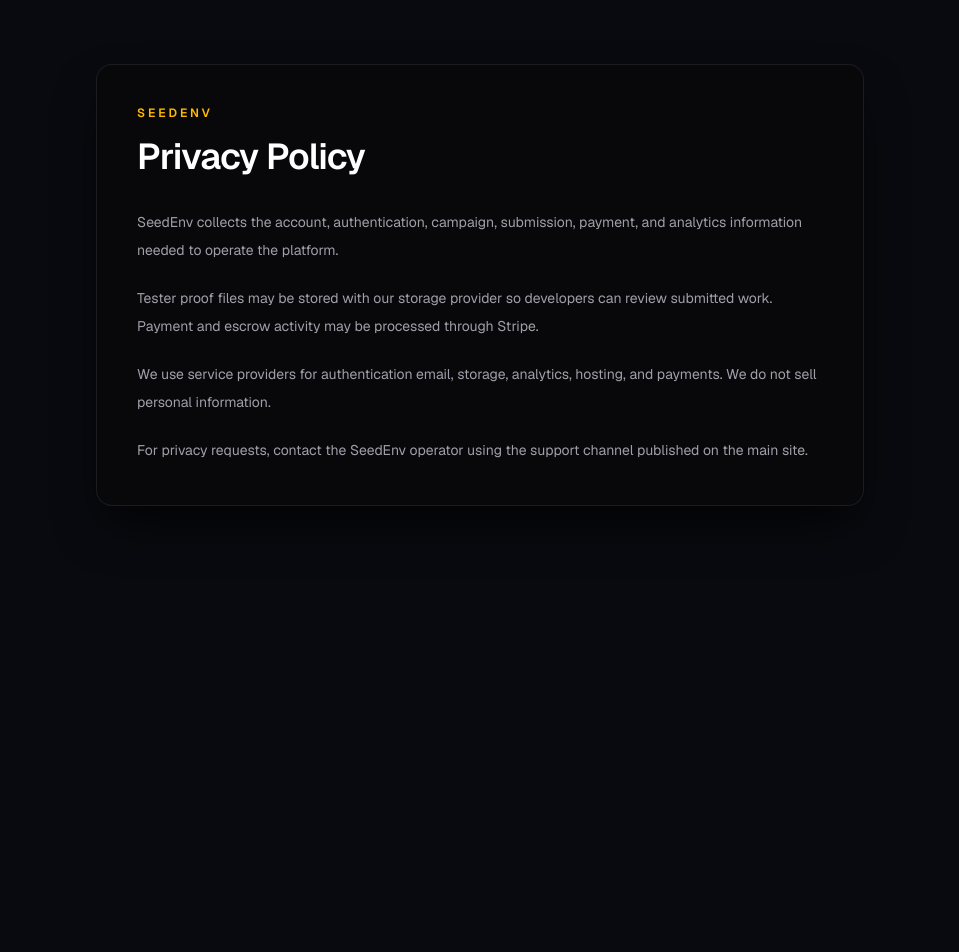
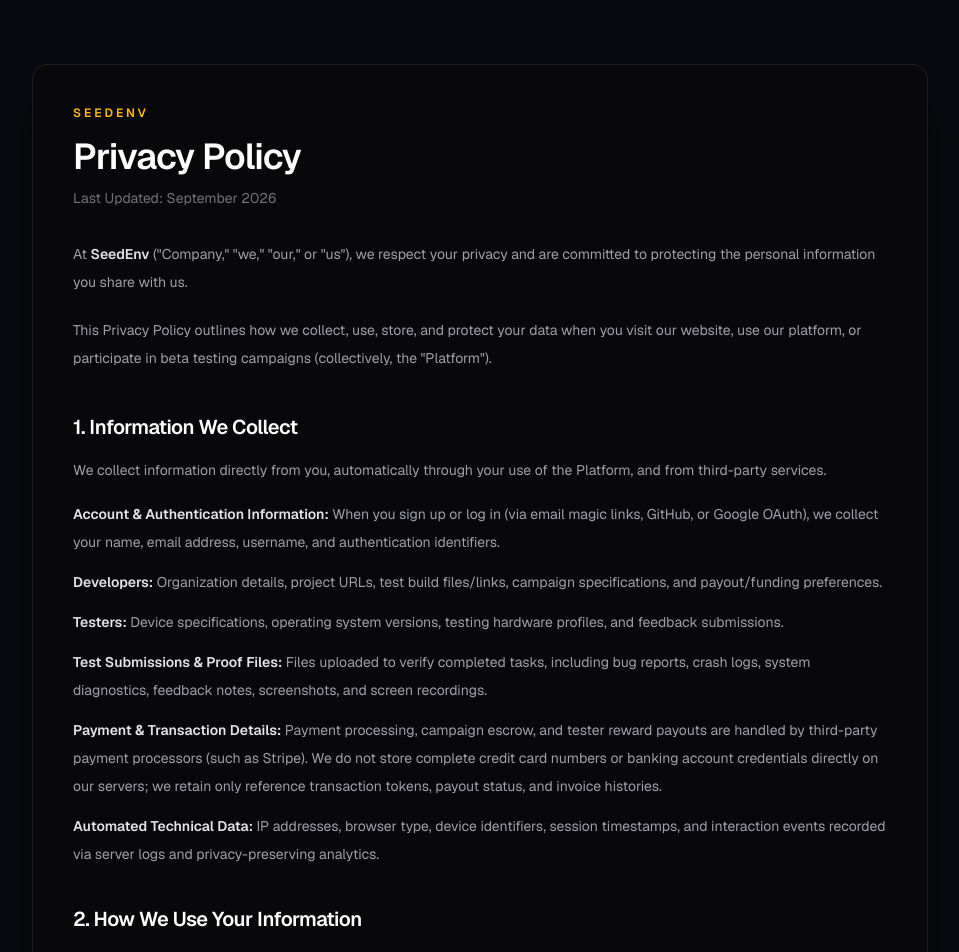
Before and after one commit to Teri-beri/seedenv, a Next.js app: page /privacy in a window 1280 px wide. Shown: the top 952 px of the page, without its empty margins (160-1119 px from the left). Before the commit the page ends 800 px from the top, so only its background shows below. Built offline with nearby package versions, Linux system fonts and the light colour scheme.

Commit message:
docs: update privacy policy

```diff
--- a/app/privacy/page.tsx
+++ b/app/privacy/page.tsx
@@ -1,14 +1,94 @@
+const sections = [
+  {
+    title: "1. Information We Collect",
+    body: ["We collect information directly from you, automatically through your use of the Platform, and from third-party services."],
+    bullets: [
+      { label: "Account & Authentication Information", text: "When you sign up or log in (via email magic links, GitHub, or Google OAuth), we collect your name, email address, username, and authentication identifiers." },
+      { label: "Developers", text: "Organization details, project URLs, test build files/links, campaign specifications, and payout/funding preferences." },
+      { label: "Testers", text: "Device specifications, operating system versions, testing hardware profiles, and feedback submissions." },
+      { label: "Test Submissions & Proof Files", text: "Files uploaded to verify completed tasks, including bug reports, crash logs, system diagnostics, feedback notes, screenshots, and screen recordings." },
+      { label: "Payment & Transaction Details", text: "Payment processing, campaign escrow, and tester reward payouts are handled by third-party payment processors (such as Stripe). We do not store complete credit card numbers or banking account credentials directly on our servers; we retain only reference transaction tokens, payout status, and invoice histories." },
+      { label: "Automated Technical Data", text: "IP addresses, browser type, device identifiers, session timestamps, and interaction events recorded via server logs and privacy-preserving analytics." },
+    ],
+  },
+  {
+    title: "2. How We Use Your Information",
+    body: ["We use the collected information strictly to provide, maintain, and secure the Platform, including:"],
+    list: [
+      "Creating and managing your user account and role settings (Developer vs. Tester).",
+      "Facilitating beta campaigns, distributing test instructions, and delivering tester proof files to developers for review.",
+      "Managing campaign rewards, bounties, and escrow disbursement via our payment partners.",
+      "Detecting, preventing, and mitigating fraudulent behavior, bot registrations, duplicate accounts, and invalid submission proofs.",
+      "Sending essential service communications, such as authentication links, campaign updates, submission approvals, and security alerts.",
+    ],
+  },
+  {
+    title: "3. How We Share Your Information",
+    body: ["We do not sell, rent, or trade your personal information. We only share data in the following operational scenarios:"],
+    bullets: [
+      { label: "Between Developers and Testers", text: "When a tester submits proof of completion for a campaign, the associated developer receives access to the submitted feedback, uploaded proof files, screenshots/recordings, and tester platform username to verify campaign completion." },
+      { label: "Cloud Storage", text: "Secure hosting for uploaded tester proof files, screenshots, and campaign assets." },
+      { label: "Authentication & Email", text: "Providers delivering transactional emails and secure magic-link sign-ins." },
+      { label: "Payment & Escrow Processors", text: "Stripe for processing developer campaign deposits and tester reward payouts." },
+      { label: "Hosting & Analytics", text: "Cloud infrastructure hosts and monitoring services." },
+      { label: "Legal Requirements", text: "We may disclose information if required by law, regulation, subpoena, or legal process, or to protect the vital interests, safety, and integrity of SeedEnv and its users." },
+    ],
+  },
+  {
+    title: "4. Data Security & Storage",
+    body: [
+      "We implement industry-standard technical and organizational security measures, including encrypted data transit (TLS/HTTPS), isolated cloud storage buckets, and restricted database access controls, to safeguard your information.",
+      "Tester proof files and campaign submissions are stored for the duration necessary to satisfy campaign review windows, resolve verification disputes, and maintain platform records.",
+    ],
+  },
+  {
+    title: "5. Your Rights & Choices",
+    body: ["Depending on your jurisdiction, you may have rights regarding your personal data, including:"],
+    bullets: [
+      { label: "Access & Portability", text: "Requesting a copy of the personal data we hold about you." },
+      { label: "Correction", text: "Updating or amending inaccurate personal details through your account settings." },
+      { label: "Deletion", text: "Requesting the deletion of your account and personal data, subject to legal or transactional retention obligations (e.g., historical tax or payment records)." },
+      { label: "Communication Preferences", text: "Opting out of non-essential campaign notifications." },
+    ],
+  },
+  {
+    title: "6. Third-Party Links & External Software",
+    body: ["The Platform may contain links to external developer websites, app stores, or third-party beta distribution tools (e.g., TestFlight, Google Play Internal Testing, Firebase App Distribution). We are not responsible for the privacy practices, content, or data collection policies of external developers or third-party platforms."],
+  },
+  {
+    title: "7. Children's Privacy",
+    body: ["SeedEnv is strictly intended for individuals who are 18 years of age or older. We do not knowingly collect or solicit personal information from children under 13 (or under 16 in certain jurisdictions)."],
+  },
+];
+
 export default function PrivacyPage() {
   return (
     <main className="min-h-screen bg-[#090A0F] px-4 py-16 text-white">
-      <article className="mx-auto max-w-3xl rounded-2xl border border-white/[0.08] bg-zinc-950/75 p-6 shadow-2xl shadow-black/80 sm:p-10">
+      <article className="mx-auto max-w-4xl rounded-2xl border border-white/[0.08] bg-zinc-950/75 p-6 shadow-2xl shadow-black/80 sm:p-10">
         <p className="text-xs font-semibold uppercase tracking-[0.24em] text-amber-400">SeedEnv</p>
         <h1 className="mt-4 text-4xl font-semibold tracking-tight">Privacy Policy</h1>
+        <p className="mt-3 text-sm text-zinc-500">Last Updated: September 2026</p>
+
         <div className="mt-8 space-y-5 text-sm leading-7 text-zinc-400">
-          <p>SeedEnv collects the account, authentication, campaign, submission, payment, and analytics information needed to operate the platform.</p>
-          <p>Tester proof files may be stored with our storage provider so developers can review submitted work. Payment and escrow activity may be processed through Stripe.</p>
-          <p>We use service providers for authentication email, storage, analytics, hosting, and payments. We do not sell personal information.</p>
-          <p>For privacy requests, contact the SeedEnv operator using the support channel published on the main site.</p>
+          <p>At <strong className="font-semibold text-zinc-200">SeedEnv</strong> (&quot;Company,&quot; &quot;we,&quot; &quot;our,&quot; or &quot;us&quot;), we respect your privacy and are committed to protecting the personal information you share with us.</p>
+          <p>This Privacy Policy outlines how we collect, use, store, and protect your data when you visit our website, use our platform, or participate in beta testing campaigns (collectively, the &quot;Platform&quot;).</p>
+        </div>
+
+        <div className="mt-10 space-y-9">
+          {sections.map((section) => (
+            <section key={section.title}>
+              <h2 className="text-xl font-semibold tracking-tight text-white">{section.title}</h2>
+              {section.body ? <div className="mt-4 space-y-4 text-sm leading-7 text-zinc-400">{section.body.map((paragraph) => <p key={paragraph}>{paragraph}</p>)}</div> : null}
+              {section.bullets ? <ul className="mt-4 space-y-3 text-sm leading-7 text-zinc-400">{section.bullets.map((item) => <li key={item.label}><strong className="font-semibold text-zinc-200">{item.label}:</strong> {item.text}</li>)}</ul> : null}
+              {section.list ? <ul className="mt-4 list-disc space-y-2 pl-5 text-sm leading-7 text-zinc-400">{section.list.map((item) => <li key={item}>{item}</li>)}</ul> : null}
+            </section>
+          ))}
+
+          <section>
+            <h2 className="text-xl font-semibold tracking-tight text-white">8. Contact Us</h2>
+            <p className="mt-4 text-sm leading-7 text-zinc-400">If you have questions, concerns, or requests regarding this Privacy Policy or your personal information, please contact us:</p>
+            <p className="mt-3 text-sm leading-7 text-zinc-400"><strong className="font-semibold text-zinc-200">Email:</strong> <a className="text-amber-400 transition-colors hover:text-amber-300" href="mailto:terimus@seedenv.com">terimus@seedenv.com</a></p>
+          </section>
         </div>
       </article>
     </main>
```
